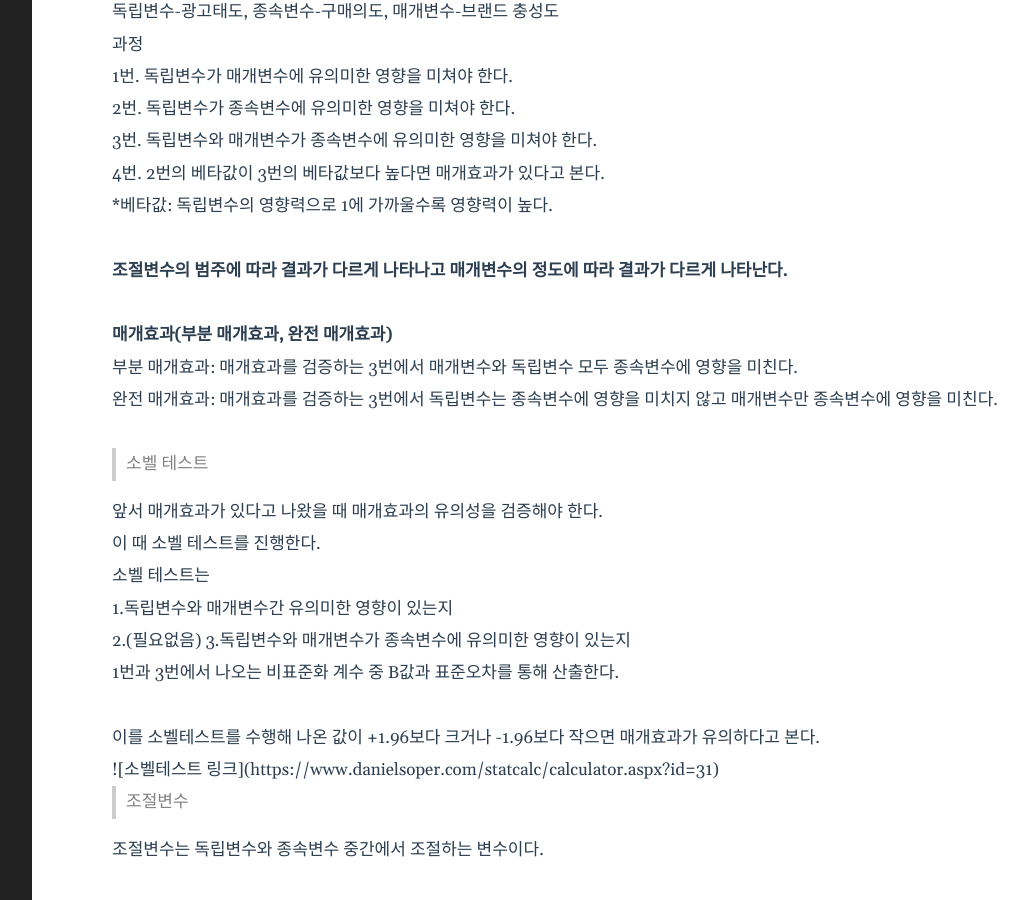
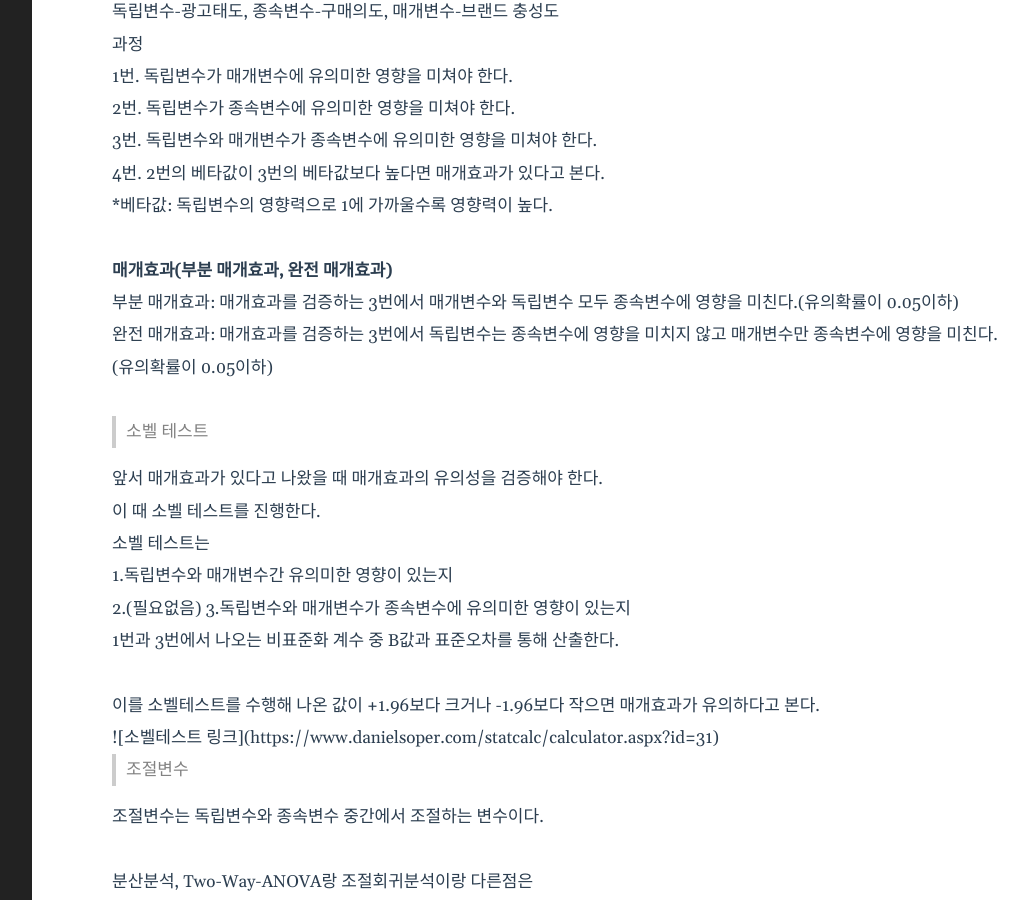
Before and after one commit to shina1221/shina1221.github.io, a Jekyll site: the page built from _posts/도서/비전공자를 위한 통계방법론/2023-09-18-35.조절변수를 포함한 회귀모형.markdown, in a window 1280 px wide and 900 px high, scrolled down 2998 px. Shown: the whole window, without its empty margins (188-1216 px from the left). Built offline with Jekyll 4.4.1, drawn with Linux system fonts in a browser that asks for light colours; formulas are drawn with MathJax 3; some of the changed text lies outside the part shown.

Commit message:
Update 2023-09-18-35.조절변수를 포함한 회귀모형.markdown

```diff
--- a/_posts/도서/비전공자를 위한 통계방법론/2023-09-18-35.조절변수를 포함한 회귀모형.markdown
+++ b/_posts/도서/비전공자를 위한 통계방법론/2023-09-18-35.조절변수를 포함한 회귀모형.markdown
@@ -104,11 +104,9 @@ ex) 모바일 앱 품질요인이 사용자 재이용의도에 미치는 영향
 4번. 2번의 베타값이 3번의 베타값보다 높다면 매개효과가 있다고 본다.
 *베타값: 독립변수의 영향력으로 1에 가까울수록 영향력이 높다.
 <br>
-**조절변수의 범주에 따라 결과가 다르게 나타나고 매개변수의 정도에 따라 결과가 다르게 나타난다.**
-<br>
 **매개효과(부분 매개효과, 완전 매개효과)**
-부분 매개효과: 매개효과를 검증하는 3번에서 매개변수와 독립변수 모두 종속변수에 영향을 미친다.
-완전 매개효과: 매개효과를 검증하는 3번에서 독립변수는 종속변수에 영향을 미치지 않고 매개변수만 종속변수에 영향을 미친다.
+부분 매개효과: 매개효과를 검증하는 3번에서 매개변수와 독립변수 모두 종속변수에 영향을 미친다.(유의확률이 0.05이하)
+완전 매개효과: 매개효과를 검증하는 3번에서 독립변수는 종속변수에 영향을 미치지 않고 매개변수만 종속변수에 영향을 미친다.(유의확률이 0.05이하)
 <br>
 
 > 소벨 테스트
```
Also changed, not shown: other parts of _posts/도서/비전공자를 위한 통계방법론/2023-09-18-35.조절변수를 포함한 회귀모형.markdown (+1 -1 lines).
